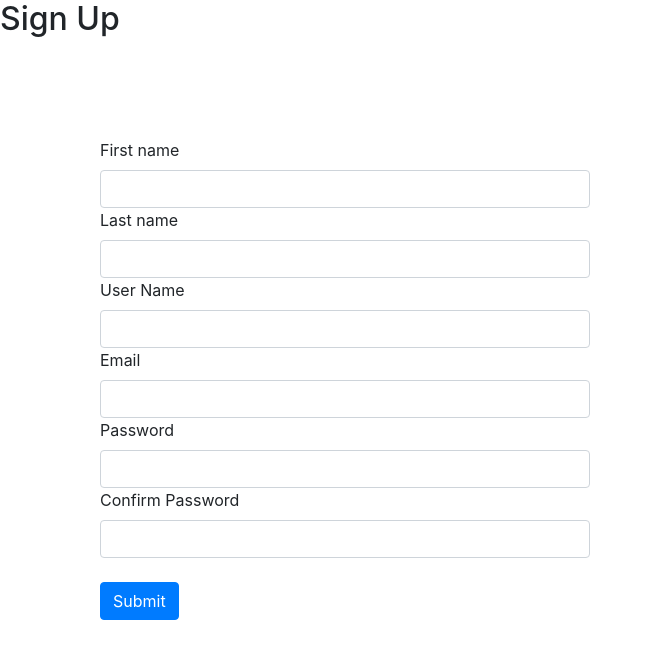
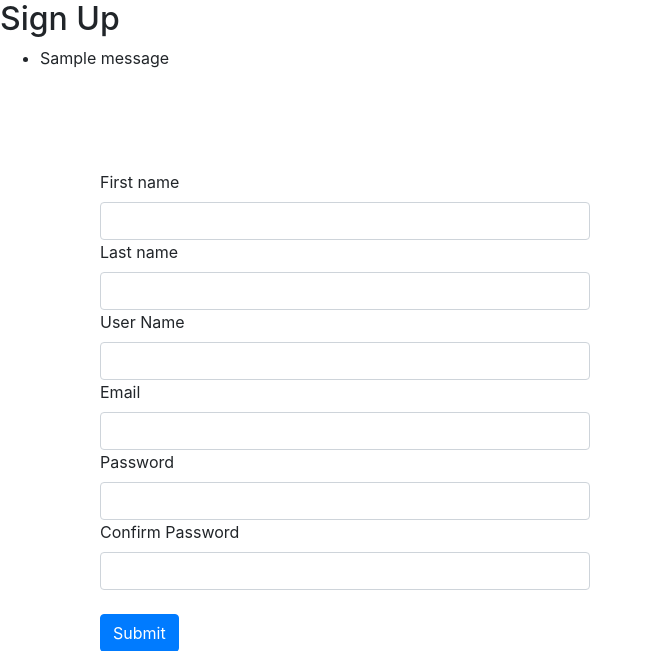
Before and after one commit to Code-Institute-Submissions/Milestone-3-Project-1, a Flask app: page /signup in a window 1280 px wide. Shown: the part 56-707 px from the top of the page, without its empty margins (0-652 px from the left). Run offline with Flask 2, Linux system fonts and the light colour scheme; one stand-in notice (Sample message) is shown; some libraries are stand-ins or nearby versions.

Commit message:
add form functionality

```diff
--- a/app.py
+++ b/app.py
@@ -1,9 +1,10 @@
 import os
 import json
 # from the flask module use Flask class and render template function
-from flask import Flask, render_template, request
+from flask import Flask, render_template, request, flash
 # instantiate Flask class and ref with app
 app = Flask(__name__)
+app.secret_key = "some_secret"
 
 # first template to index/home page
 @app.route('/')
@@ -14,7 +15,7 @@ def index():
 @app.route('/signup', methods=["GET", "POST"])
 def signup():
     if request.method == "POST":
-        print(request.form)
+        flash("Thanks {}, we have recieved your message".format(request.form["fname"]))
     return render_template("signup.html", page_title="Sign Up")
 
 # template for login page
--- a/templates/signup.html
+++ b/templates/signup.html
@@ -1,6 +1,15 @@
 {% extends 'base.html'%}
 {% block content %}
 <h2>{{page_title}}</h2>
+{% with messages = get_flashed_messages() %}
+{% if messages %}
+<ul class="flashes">
+    {% for message in messages %}
+        <li>{{ message }}</li>
+    {% endfor %}
+</ul>
+{% endif %}
+{% endwith %}
 <form class="signup" method="POST">
 	<div class="form-row" style="max-width:500px;">
 		<div class="col-md-12">
```
